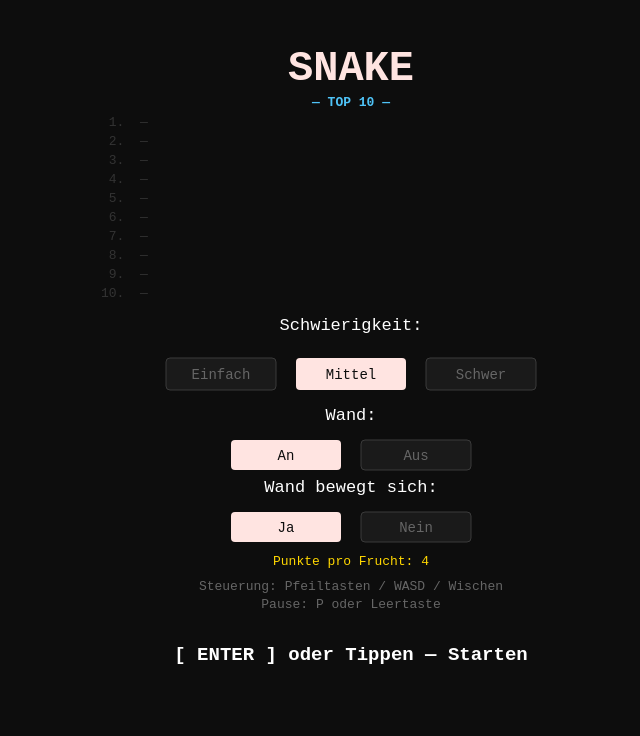
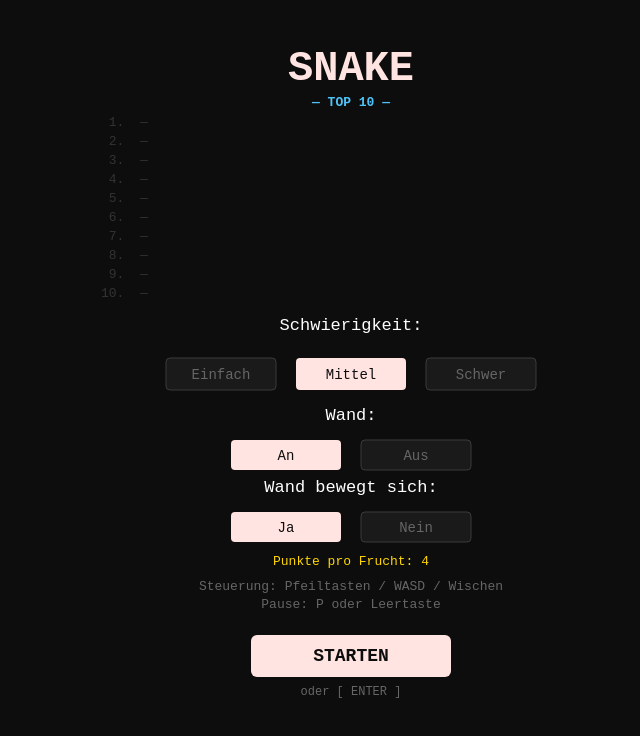
Before and after one commit to charlotte2010-droid/snake, a plain HTML site: page index.html in a window 1280 px wide. Shown: the whole page, without its empty margins (289-929 px from the left). Drawn offline with Linux system fonts and the light colour scheme.

Commit message:
Replace tap-anywhere-to-start with explicit start button on start screen
Co-Authored-By: Claude Sonnet 4.6 <noreply@anthropic.com>

```diff
--- a/index.html
+++ b/index.html
@@ -481,9 +481,25 @@
     ctx.fillText('Steuerung: Pfeiltasten / WASD / Wischen', W / 2, 560);
     ctx.fillText('Pause: P oder Leertaste', W / 2, 578);
 
-    ctx.font      = 'bold 19px monospace';
-    ctx.fillStyle = C.text;
-    ctx.fillText('[ ENTER ] oder Tippen — Starten', W / 2, 630);
+    // Start button
+    const sb = startButtonRect();
+    ctx.fillStyle   = C.snake;
+    ctx.strokeStyle = C.snake;
+    ctx.lineWidth   = 1;
+    ctx.beginPath();
+    ctx.roundRect(sb.x, sb.y, sb.w, sb.h, 6);
+    ctx.fill();
+    ctx.font      = 'bold 18px monospace';
+    ctx.fillStyle = C.bg;
+    ctx.fillText('STARTEN', W / 2, sb.y + 26);
+
+    ctx.font      = '12px monospace';
+    ctx.fillStyle = C.dim;
+    ctx.fillText('oder [ ENTER ]', W / 2, sb.y + sb.h + 18);
+  }
+
+  function startButtonRect() {
+    return { x: W / 2 - 100, y: 605, w: 200, h: 42 };
   }
 
   // ── Input ──────────────────────────────────────────────────
@@ -559,6 +575,10 @@
         }
       });
     }
+    const sb = startButtonRect();
+    if (mx >= sb.x && mx <= sb.x + sb.w && my >= sb.y && my <= sb.y + sb.h) {
+      startGame(); return true;
+    }
     if (handled) render();
     return handled;
   }
@@ -607,7 +627,7 @@
       const rect = canvas.getBoundingClientRect();
       const mx   = (e.changedTouches[0].clientX - rect.left) * (W / rect.width);
       const my   = (e.changedTouches[0].clientY - rect.top)  * (H / rect.height);
-      if (!handleStartScreenTap(mx, my)) startGame();
+      handleStartScreenTap(mx, my);
       return;
     }
     if (gameState === 'paused')   {
```
